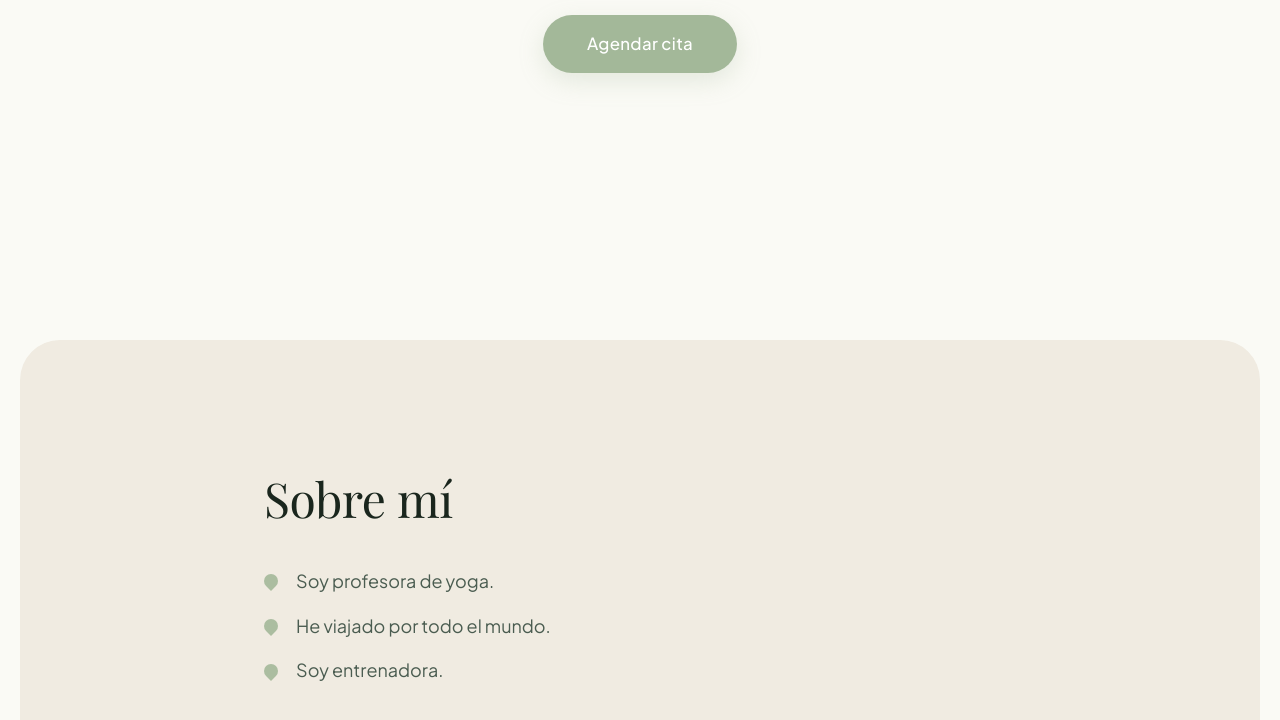
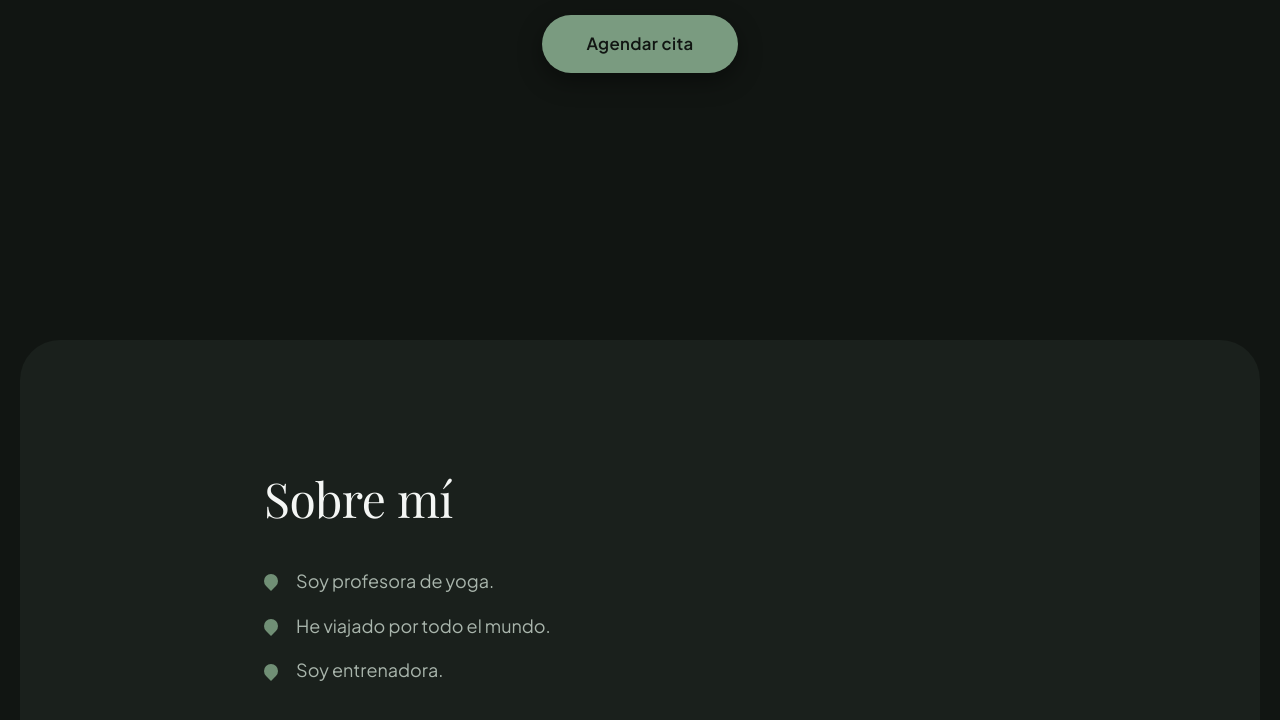
Before and after one commit to cold-briu/mipagina, a plain HTML site: page index.html in a window 1280 px wide. Shown: the part 380-1100 px from the top of the page. Drawn offline with nearby package versions, Linux system fonts and the light colour scheme.

Commit message:
Refactor styles for dark mode theme
Updated styles for dark mode, including background and text colors.

```diff
--- a/index.html
+++ b/index.html
@@ -5,16 +5,16 @@
     <meta name="viewport" content="width=device-width, initial-scale=1.0">
     <title>María Guadalupe</title>
     <style>
-        @import url('https://fonts.googleapis.com/css2?family=Playfair+Display:ital,wght@0,400;0,600&family=Plus+Jakarta+Sans:wght@300;400;500&display=swap');
+        @import url('https://fonts.googleapis.com/css2?family=Playfair+Display:ital,wght@0,400;0,600&family=Plus+Jakarta+Sans:wght@300;400;500;600&display=swap');
 
         :root {
-            --bg-color: #FAFAF5; /* Crema muy claro/arena */
-            --text-color: #2F3E35; /* Verde bosque profundo para el texto */
-            --accent-color: #A3B899; /* Verde hoja suave */
-            --accent-hover: #8A9D80;
-            --section-bg: #F0EBE1; /* Tierra/arcilla aún más suave y limpio */
-            --font-headings: 'Playfair Display', serif; /* Estilo botánico y elegante */
-            --font-main: 'Plus Jakarta Sans', sans-serif; /* Fuente moderna, geométrica y limpia */
+            --bg-color: #111512; /* Verde bosque muy oscuro, casi negro */
+            --text-color: #EAECE8; /* Crema claro/ceniza */
+            --accent-color: #7A9B80; /* Verde salvia oscuro */
+            --accent-hover: #91B097; /* Verde salvia más claro */
+            --section-bg: #1A201C; /* Verde oscuro un poco más claro para la tarjeta */
+            --font-headings: 'Playfair Display', serif;
+            --font-main: 'Plus Jakarta Sans', sans-serif;
         }
 
         * {
@@ -39,19 +39,19 @@
         }
 
         section {
-            padding: 120px 0; /* Más espacio en blanco (aire), estilo moderno */
+            padding: 120px 0;
         }
 
         h1, h2 {
             font-family: var(--font-headings);
             font-weight: 400;
             margin-bottom: 24px;
-            color: #1A261D;
+            color: #F4F6F4; /* Blanco/Crema brillante para títulos */
         }
 
         h1 {
-            font-size: clamp(3rem, 8vw, 5rem); /* Tipografía fluida grande e impactante */
-            letter-spacing: -0.02em; /* Espaciado moderno */
+            font-size: clamp(3rem, 8vw, 5rem);
+            letter-spacing: -0.02em;
             line-height: 1.1;
         }
 
@@ -63,7 +63,7 @@
         p {
             font-size: 1.125rem;
             margin-bottom: 20px;
-            color: #4A5C50;
+            color: #A9B5AC; /* Tono verde-grisáceo claro para subtítulos y textos */
             font-weight: 400;
         }
 
@@ -77,13 +77,13 @@
             margin-bottom: 16px;
             position: relative;
             padding-left: 32px;
-            color: #4A5C50;
+            color: #A9B5AC; /* Igual al texto secundario */
             font-weight: 400;
             display: flex;
             align-items: center;
         }
 
-        /* Viñeta de hoja abstracta hecha con CSS (Moderno) */
+        /* Viñeta hoja para modo oscuro */
         ul li::before {
             content: "";
             position: absolute;
@@ -91,7 +91,7 @@
             width: 14px;
             height: 14px;
             background-color: var(--accent-color);
-            border-radius: 50% 50% 50% 0; /* Forma de hoja */
+            border-radius: 50% 50% 50% 0;
             transform: rotate(-45deg);
             opacity: 0.9;
         }
@@ -102,21 +102,21 @@
             align-items: center;
             justify-content: center;
             background-color: var(--accent-color);
-            color: #fff;
+            color: #111512; /* Texto casi negro para contrastar con el fondo verde salvia */
             padding: 16px 44px;
             text-decoration: none;
             font-size: 1.05rem;
-            font-weight: 500;
-            border-radius: 100px; /* Estilo píldora moderna */
-            transition: all 0.4s cubic-bezier(0.25, 1, 0.5, 1); /* Animación fluida premium */
+            font-weight: 600;
+            border-radius: 100px;
+            transition: all 0.4s cubic-bezier(0.25, 1, 0.5, 1);
             letter-spacing: 0.02em;
-            box-shadow: 0 8px 24px rgba(163, 184, 153, 0.25); /* Sombra moderna sutil */
+            box-shadow: 0 8px 24px rgba(0, 0, 0, 0.4);
         }
 
         .btn:hover {
             background-color: var(--accent-hover);
             transform: translateY(-4px);
-            box-shadow: 0 14px 32px rgba(163, 184, 153, 0.4);
+            box-shadow: 0 14px 32px rgba(122, 155, 128, 0.2); /* Suave resplandor verde oscuro */
         }
 
         .hero-links {
@@ -135,7 +135,7 @@
 
         .about {
             background-color: var(--section-bg);
-            border-radius: 40px; /* Tarjeta flotante moderna */
+            border-radius: 40px;
             margin: 0 20px;
         }
 
@@ -145,7 +145,7 @@
 
         /* Footer */
         footer {
-            background-color: #E2DBD0;
+            background-color: #0E110F; /* El fondo más oscuro de todos */
             padding: 80px 0 40px;
             text-align: center;
             border-radius: 40px 40px 0 0;
@@ -169,7 +169,6 @@
             padding-bottom: 4px;
         }
 
-        /* Subrayado animado moderno para los links del footer */
         .social-links a::after {
             content: '';
             position: absolute;
@@ -190,14 +189,14 @@
 
         .footer-text {
             font-size: 0.95rem;
-            color: #6C7A70;
+            color: #5C6E61; /* Gris oscuro sutil */
         }
 
         /* Media Queries para Mobile */
         @media (max-width: 600px) {
             .about {
                 margin: 0;
-                border-radius: 30px 30px 0 0; /* Pierde márgenes en celular para pantalla completa */
+                border-radius: 30px 30px 0 0;
             }
             section {
                 padding: 80px 0;
```
